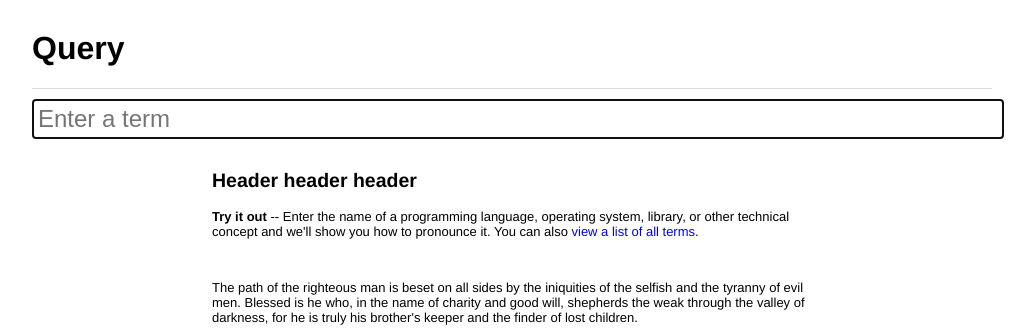
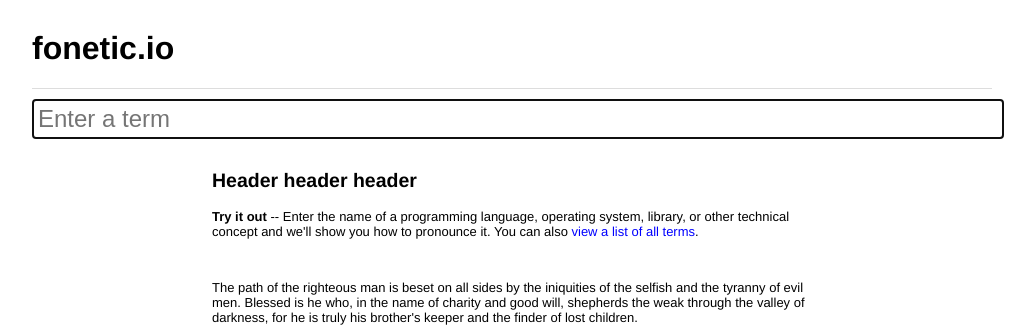
Before and after one commit to ianpreston/fonetic.io, a Flask app: page / in a window 1280 px wide. Shown: the top 329 px of the page, without its empty margins (128-1163 px from the left). Run offline with Flask 2, Linux system fonts and the light colour scheme; parts of the project's set-up code (start-up, migrations or seed data) failed here and were passed over; some libraries are stand-ins or nearby versions.

Commit message:
Query -> fonetic.io

```diff
--- a/templates/layout.html
+++ b/templates/layout.html
@@ -1,7 +1,7 @@
 <!DOCTYPE html>
 <html lang="en">
 <head>
-    <title>Query</title>
+    <title>fonetic.io</title>
     <link rel="stylesheet" href="{{ url_for('static', filename='css/style.css') }}">
     <script src="http://ajax.googleapis.com/ajax/libs/jquery/1.6.3/jquery.min.js"></script>
 
@@ -11,7 +11,7 @@
 <body>
     <div class="page-container">
         <div class="header">
-            <h1><a href="/">Query</a></h1>
+            <h1><a href="/">fonetic.io</a></h1>
         </div>
         {% if g.username %}
             <div class="user-bar">Hello, {{ g.username }} | <a href="{{ url_for('admin_index') }}">Admin</a> | <a href="{{ url_for('logout') }}">Log out</a></div>
```
